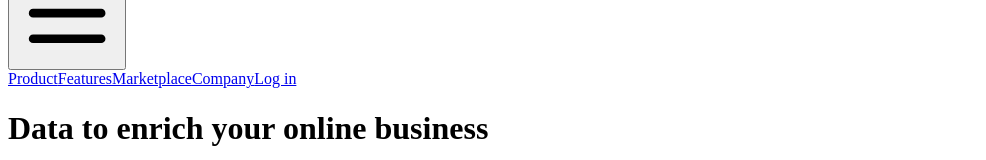
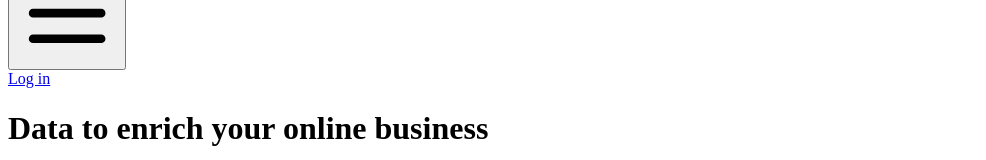
Before and after one commit to tiberiumihai/heylinda-website, a Next.js app: page / in a window 1280 px wide. Shown: the part 1636-1796 px from the top of the page, without its empty margins (0-986 px from the left). Built offline with nearby package versions, Linux system fonts and the light colour scheme.

Commit message:
add prettier

```diff
--- a/package.json
+++ b/package.json
@@ -15,6 +15,7 @@
   "devDependencies": {
     "autoprefixer": "^10.3.1",
     "postcss": "^8.3.6",
+    "prettier": "2.3.2",
     "tailwindcss": "^2.2.7"
   }
 }
--- a/pages/index.js
+++ b/pages/index.js
@@ -3,12 +3,7 @@
 import { Popover, Transition } from '@headlessui/react'
 import { MenuIcon, XIcon } from '@heroicons/react/outline'
 
-const navigation = [
-  { name: 'Product', href: '#' },
-  { name: 'Features', href: '#' },
-  { name: 'Marketplace', href: '#' },
-  { name: 'Company', href: '#' },
-]
+const navigation = []
 
 export default function Home() {
   return (
@@ -52,7 +47,11 @@
                     </div>
                     <div className="hidden md:block md:ml-10 md:pr-4 md:space-x-8">
                       {navigation.map((item) => (
-                        <a key={item.name} href={item.href} className="font-medium text-gray-500 hover:text-gray-900">
+                        <a
+                          key={item.name}
+                          href={item.href}
+                          className="font-medium text-gray-500 hover:text-gray-900"
+                        >
                           {item.name}
                         </a>
                       ))}
@@ -125,8 +124,8 @@
                 <span className="block text-indigo-600 xl:inline">online business</span>
               </h1>
               <p className="mt-3 text-base text-gray-500 sm:mt-5 sm:text-lg sm:max-w-xl sm:mx-auto md:mt-5 md:text-xl lg:mx-0">
-                Anim aute id magna aliqua ad ad non deserunt sunt. Qui irure qui lorem cupidatat commodo. Elit sunt amet
-                fugiat veniam occaecat fugiat aliqua.
+                Anim aute id magna aliqua ad ad non deserunt sunt. Qui irure qui lorem cupidatat
+                commodo. Elit sunt amet fugiat veniam occaecat fugiat aliqua.
               </p>
               <div className="mt-5 sm:mt-8 sm:flex sm:justify-center lg:justify-start">
                 <div className="rounded-md shadow">
```
Also changed, not shown: 2 other files (tests, documents, lock files or other folders).
